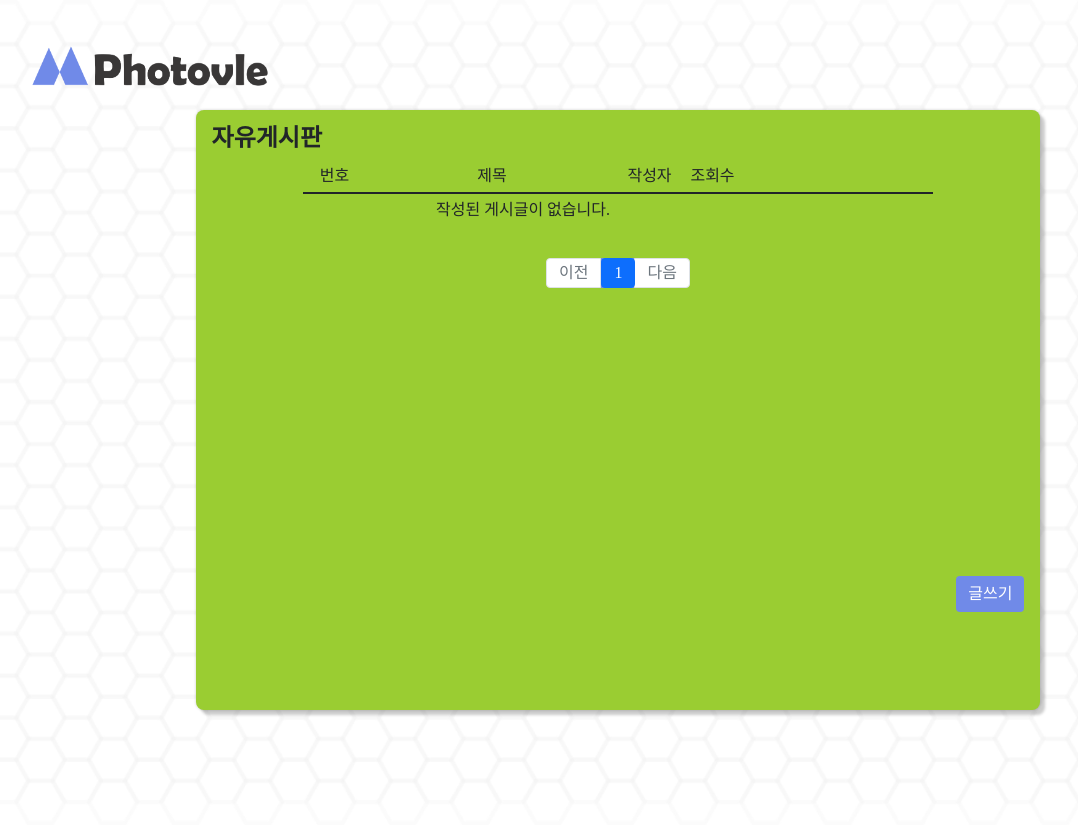
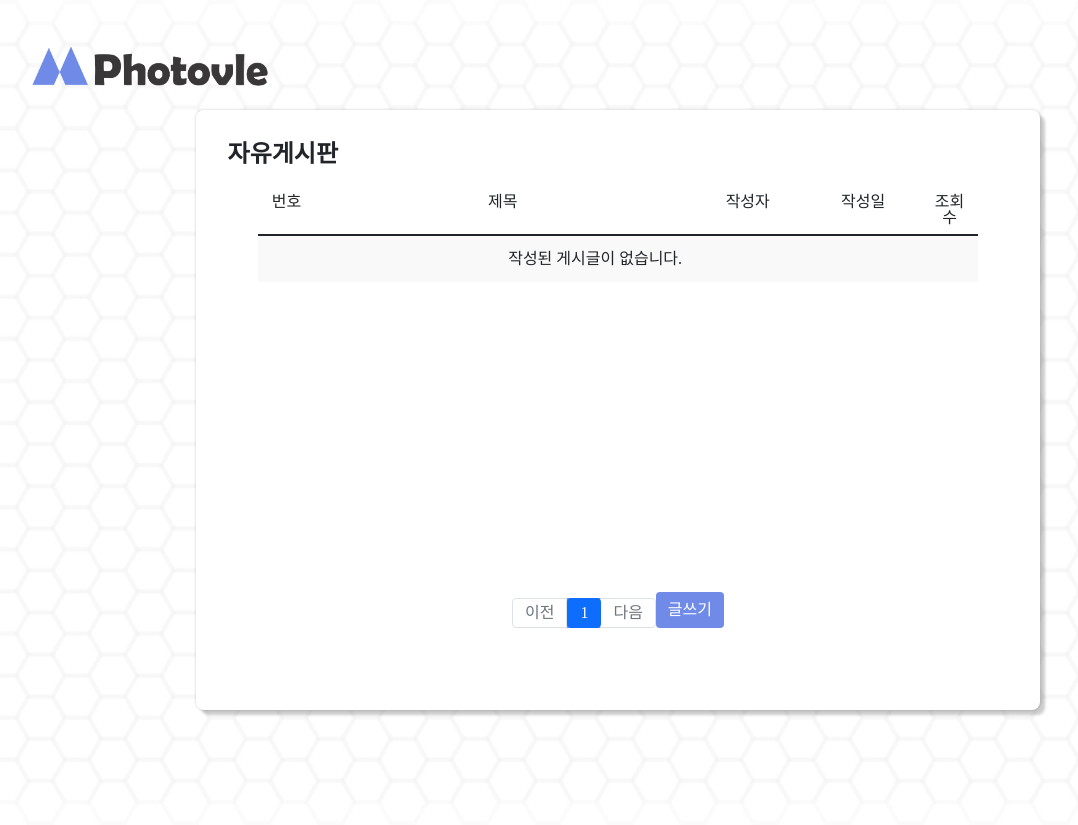
Before and after one commit to AIVLE-School-first-Big-Project/Photovle, a Django app: page /board/ in a window 1280 px wide. Shown: the whole page, without its empty margins (22-1100 px from the left). Run offline with Django 3.2, Linux system fonts and the light colour scheme; data that the repository does not hold is empty; parts of the project's set-up code (start-up, migrations or seed data) failed here and were passed over; some libraries are stand-ins or nearby versions.

Commit message:
board page 디자인 수정

```diff
--- a/main/templates/board.html
+++ b/main/templates/board.html
@@ -27,22 +27,21 @@
         border-radius:8px;
         border-width:3px;
         box-shadow: 5px 5px 3px rgba(0,0,0, .2),0 0 3px rgba(0,0,0, .2);
-        background-color: yellowgreen;
-        padding: 16px;
+        /* background-color: yellowgreen; */
+        padding: 32px;
     }
 
     .container>div:first-child{
-        /* background-color: red; */
+        display: block;
+        margin-bottom: 20px;
     }
     .board{
-        width:80%;
         height:75%;
         max-height:60vh;
         align-items:center;
         text-align:center;
-        margin: auto;
-        padding:10px;
-        /* background-color: green; */
+        padding: 0 30px;
+        /* background-color: pink; */
     }
     .table{
         margin-bottom:5%;
@@ -65,6 +64,34 @@
         font-size: 24px;
         font-weight: bold;
     }
+    .btn-area{
+        height: 40px;
+        width:100%;
+        display: flex;
+        justify-content: center;
+        align-items: flex-end;
+        position: relative;
+    }
+
+    .btn-area>div:last-child{
+        position: absolute;
+        bottom: 0;
+        right: 0;
+    }
+
+    .board tbody>tr{
+
+        line-height: 30px;
+    }
+
+    .board tbody>tr:nth-child(2n+1){
+        background-color:rgba(0, 0, 0, 0.025);
+
+
+
+    }
+
+
 </style>
 
 
@@ -75,26 +102,29 @@
         </div>
 
         <div class="board">
-            <table class="table table-hover" style="mar">
+            <table class="table table-hover">
                 <thead>
                 <tr>
-                    <th scope="col" style="width: 10%;">번호</th>
-                    <th scope="col" style="width: 40%;">제목</th>
-                    <th scope="col" style="width: 10%;">작성자</th>
-                    <th scope="col" style="width: 10%;">조회수</th>
+                    <th scope="col" style="width: 8%;">번호</th>
+                    <th scope="col" style="width: 52%;">제목</th>
+                    <th scope="col" style="width: 16%;">작성자</th>
+                    <th scope="col" style="width: 16%;">작성일</th>
+                    <th scope="col" style="width: 8%;">조회수</th>
                 </tr>
                 </thead>
                 <tbody>
                     {% if page_obj %}
                             {% for board_list in page_obj %}
                     <tr class="{% cycle '' 'even_bgcolor' %}">
-                    <th scope="row" style="text-align:right;">{{ forloop.counter }}</th>
-                    <td><a href="{% url 'main:detail' board_list.id %}" style="text-decoration:none;">
-                        {{ board_list.title }}  {% if board_list.reply_set.count > 0 %} [{{ board_list.reply_set.count }}] {% endif %}
-                    </a></td>
-                    <td>{{ board_list.user }}</td>
-                    {% comment %} <td>{{ board_list.pub_date|date:'Y-m-d' }}</td> {% endcomment %}
-                    <td>{{ board_list.hits }}</td>
+                        <td scope="row" style="text-align:right; padding-right: 28px;">{{ forloop.counter }}</td>
+                        <td style="text-align:left">
+                            <a href="{% url 'main:detail' board_list.id %}" style="text-decoration:none;text-align:right;">
+                                {{ board_list.title }}  {% if board_list.reply_set.count > 0 %} [{{ board_list.reply_set.count }}] {% endif %}
+                            </a>
+                        </td>
+                        <td>{{ board_list.user }}</td>
+                        <td>{{ board_list.pub_date|date:'Y-m-d' }}</td>
+                        <td>{{ board_list.hits }}</td>
                     </tr>
                     {% endfor %}
                         {% else %}
@@ -108,9 +138,14 @@
                         {% endif %}
                 </tbody>
             </table>
+
+
+        </div>
+
+        <div class='btn-area'>
             <!-- 페이징처리 -->
             <div id="paging">
-                <ul class="pagination justify-content-center" style="margin-top: 2rem;">
+                <ul class="pagination justify-content-center">
                     <!-- 이전페이지 -->
                     {% if page_obj.has_previous %}
                     <li class="page-item">
@@ -161,14 +196,13 @@
                 </ul>
             </div>
             <!-- 페이징처리 끝 -->
-        </div>
-        <div style="text-align:right; width:100%;">
+
             {% if user.is_authenticated %}
-            <button  style="background-color: #708ae8; border:none;" class="btn btn-primary" onclick="location.href='{% url 'main:mypost' %}'">나의 게시글</button>
+            <div>
+                <button  style="background-color: #708ae8; border:none;" class="btn btn-primary" onclick="location.href='{% url 'main:mypost' %}'">나의 게시글</button>
                 <button  style="background-color: #708ae8; border:none;" class="btn btn-primary" onclick="location.href='{% url 'main:write' %}'">글쓰기</button>
+            </div>
 
-
-                <br><br>
             {% else %}
                 <button  style="background-color: #708ae8; border:none;" class="btn btn-primary" onclick="location.href='{% url 'main:login' %}'">글쓰기</button>
             {% endif %}
```
